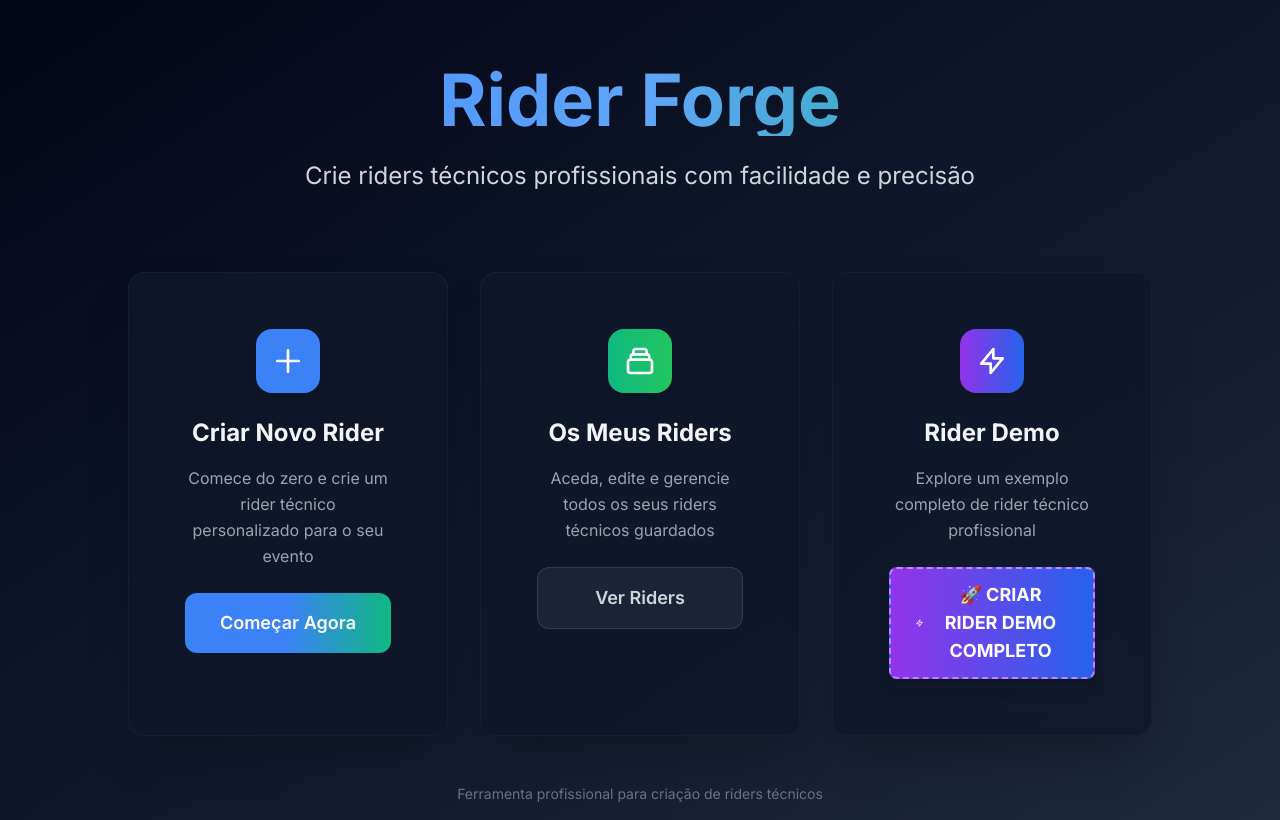
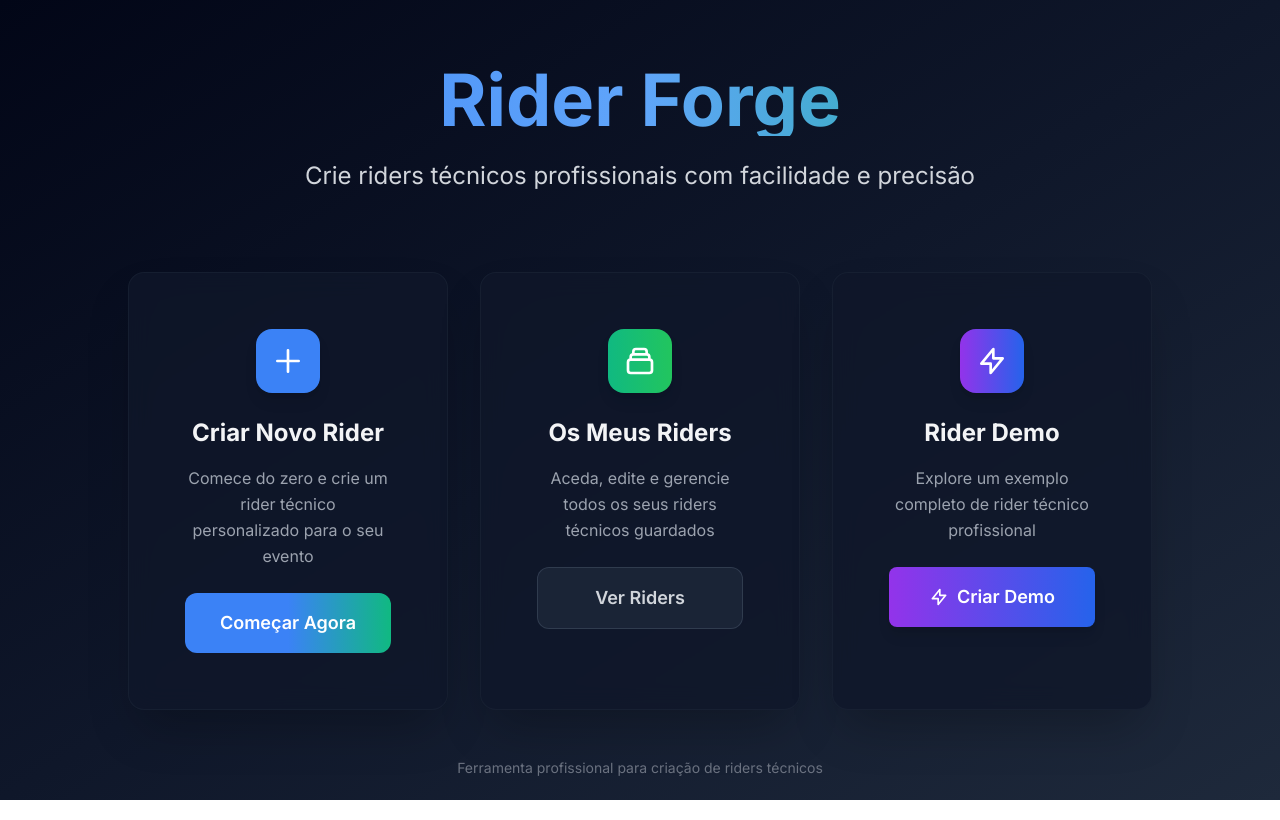
Before and after one commit to joaopedromexia-tech/rider-forge, a React (Vite) app: page / in a window 1280 px wide. Built offline with nearby package versions, Linux system fonts and the light colour scheme; what @react-pdf/renderer would draw is missing.

Commit message:
Fix button alignment - make DemoButton consistent with other buttons

```diff
--- a/src/App.jsx
+++ b/src/App.jsx
@@ -106,7 +106,9 @@ function App() {
                           <p className="text-gray-400 mb-6 leading-relaxed">
                             Explore um exemplo completo de rider técnico profissional
                           </p>
-                          <DemoButton onNavigateToForm={handleNavigateToForm} />
+                          <div className="w-full">
+                            <DemoButton onNavigateToForm={handleNavigateToForm} />
+                          </div>
                         </div>
                       </div>
                     </div>
--- a/src/components/DemoButton.jsx
+++ b/src/components/DemoButton.jsx
@@ -459,7 +459,7 @@ function DemoButton({ onNavigateToForm }) {
   return (
     <button
       onClick={createCompleteDemoRider}
-      className="bg-gradient-to-r from-purple-600 to-blue-600 text-white text-base sm:text-lg font-bold relative overflow-hidden group w-full max-w-sm px-6 py-3 rounded-lg shadow-lg hover:shadow-xl transform hover:scale-105 transition-all duration-200 border-2 border-dashed border-purple-400"
+      className="bg-gradient-to-r from-purple-600 to-blue-600 text-white text-lg font-semibold relative overflow-hidden group w-full px-6 py-4 rounded-lg shadow-lg hover:shadow-xl transform hover:scale-105 transition-all duration-200"
     >
       <span className="relative z-10 flex items-center justify-center gap-2">
         <svg
@@ -470,7 +470,7 @@ function DemoButton({ onNavigateToForm }) {
         >
           <path strokeLinecap="round" strokeLinejoin="round" strokeWidth={2} d="M13 10V3L4 14h7v7l9-11h-7z" />
         </svg>
-        🚀 CRIAR RIDER DEMO COMPLETO
+        Criar Demo
       </span>
     </button>
   )
```
